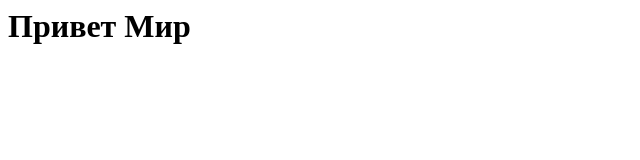
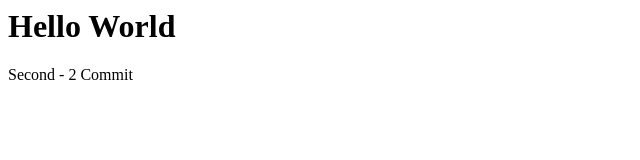
Before and after one commit to kulichokigor/test, a plain HTML site: page index.html in a window 1280 px wide. Shown: the whole page, without its empty margins (0-640 px from the left). Drawn offline with Linux system fonts and the light colour scheme.

Commit message:
Second-2

```diff
--- a/index.html
+++ b/index.html
@@ -1 +1,9 @@
-<h1>Привет Мир</h1>
+<html>
+  <head>
+  </head>
+
+  <body>
+     <h1>Hello World</h1>
+     <p>Second - 2 Commit</p>
+  </body>
+</html>
```
